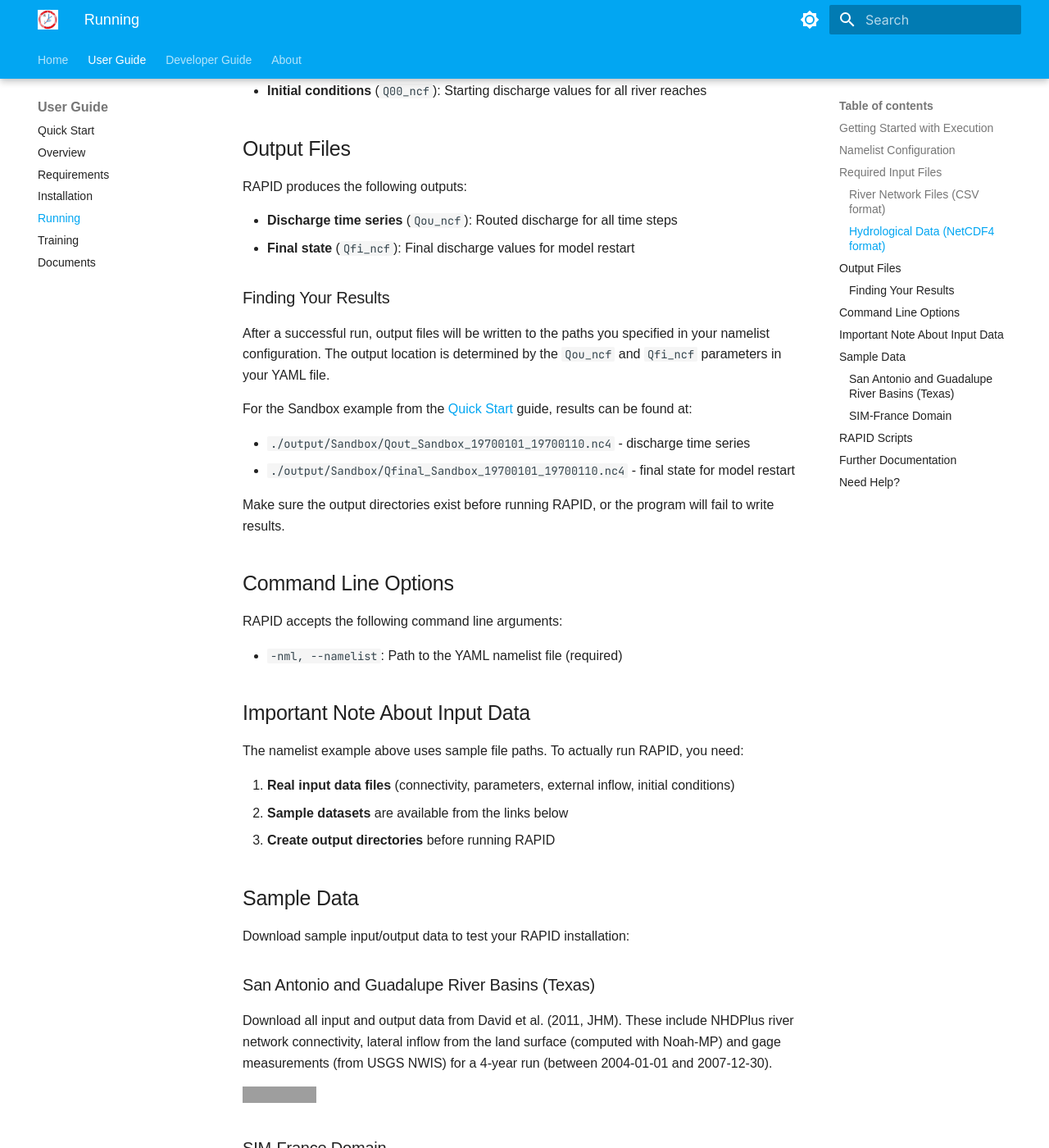
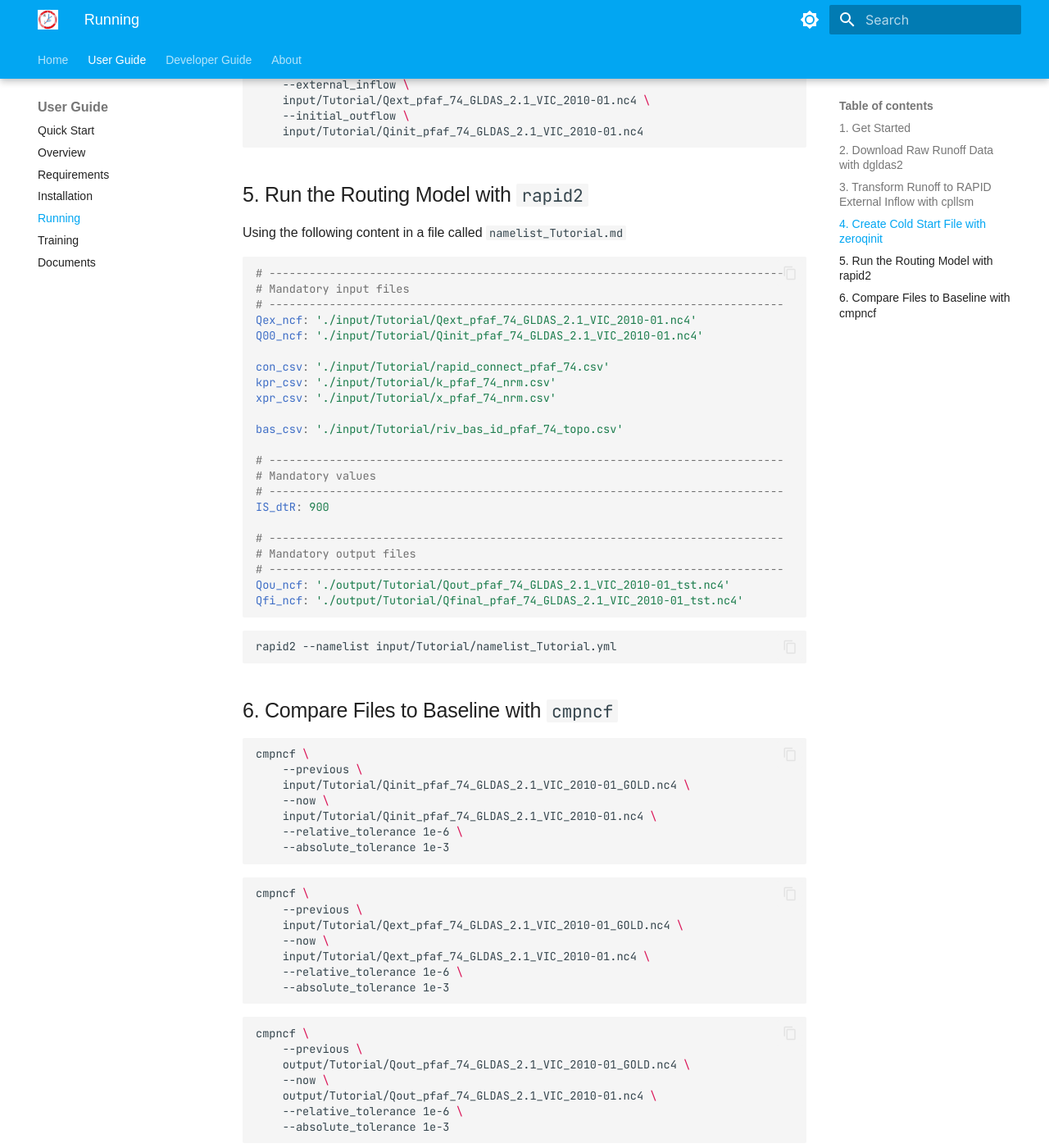
Before and after one commit to c-h-david/rapid-hub, an MkDocs documentation site: the page built from docs/user-guide/getting-started/running.md, in a window 1280 px wide and 1400 px high, scrolled down 1581 px. Shown: the whole window at 82% size. Built offline with MkDocs 1.6.1 and Material for MkDocs 9.7.7, drawn with Linux system fonts in a browser that asks for light colours; a script that is not in the unit is left out; some of the changed text lies outside the part shown; grey boxes are pictures that could not be loaded.

Commit message:
Replace running guide with tutorial workflow from rapid2

````diff
--- a/docs/user-guide/getting-started/running.md
+++ b/docs/user-guide/getting-started/running.md
@@ -1,124 +1,156 @@
 # Running RAPID
 
-## Getting Started with Execution
+This tutorial demonstrates a real scientific workflow using RAPID2. It focuses
+on obtaining input data, running the model, and verifying that results match
+expectations.
 
-RAPID uses a YAML configuration file (namelist) to specify input files, parameters, and output locations. The basic command to run RAPID is:
+All commands below are written in `bash`. This example is intended to serve as
+a primary reference for new users.
+
+## 1. Get Started
+
+Create working directories:
+
+``` bash
+mkdir -p input/Tutorial
+mkdir -p output/Tutorial
+```
+
+We'll be using files from a Zenodo repository:
+
+[![DOI:10.5281/zenodo.8248069][SVG_ZENODO]][URL_ZENODO]
+
+Specifically, the following files are needed:
+
+- `rapid_connect_pfaf_ii.zip`
+- `coords_pfaf_ii.zip`
+- `rapid_coupling_pfaf_ii_GLDAS.zip`
+
+For this tutorial, we use the `pfaf_74` files, corresponding to the Mississippi
+River Basin.
+
+## 2. Download Raw Runoff Data with `dgldas2`
+
+Download GLDAS phase `2.1`, model `VIC`, for `2010-01`:
+
+``` bash
+dgldas2 \
+    --phase 2.1 \
+    --model VIC \
+    --time 2010-01 \
+    --land_surface_model \
+    input/Tutorial/GLDAS_2.1_VIC_2010-01.nc4
+```
+
+The new file is placed in `input/Tutorial`. Other files are also automatically
+downloaded in that directory and removed after use.
+
+> Note: GLDAS `2.0` is also supported, as are the `CLSM` and `NOAH` models.
+
+## 3. Transform Runoff to RAPID External Inflow with `cpllsm`
+
+Convert the GLDAS runoff file into RAPID external inflow format:
+
+``` bash
+cpllsm \
+    --land_surface_model \
+    input/Tutorial/GLDAS_2.1_VIC_2010-01.nc4 \
+    --connectivity \
+    input/Tutorial/rapid_connect_pfaf_74.csv \
+    --coordinates \
+    input/Tutorial/coords_pfaf_74.csv \
+    --coupling \
+    input/Tutorial/rapid_coupling_pfaf_74_GLDAS.csv \
+    --external_inflow \
+    input/Tutorial/Qext_pfaf_74_GLDAS_2.1_VIC_2010-01.nc4
+```
+
+## 4. Create Cold Start File with `zeroqinit`
+
+``` bash
+zeroqinit \
+    --external_inflow \
+    input/Tutorial/Qext_pfaf_74_GLDAS_2.1_VIC_2010-01.nc4 \
+    --initial_outflow \
+    input/Tutorial/Qinit_pfaf_74_GLDAS_2.1_VIC_2010-01.nc4
+```
+
+## 5. Run the Routing Model with `rapid2`
+
+Using the following content in a file called `namelist_Tutorial.md`
+
+```yaml
+# -----------------------------------------------------------------------------
+# Mandatory input files
+# -----------------------------------------------------------------------------
+Qex_ncf: './input/Tutorial/Qext_pfaf_74_GLDAS_2.1_VIC_2010-01.nc4'
+Q00_ncf: './input/Tutorial/Qinit_pfaf_74_GLDAS_2.1_VIC_2010-01.nc4'
+
+con_csv: './input/Tutorial/rapid_connect_pfaf_74.csv'
+kpr_csv: './input/Tutorial/k_pfaf_74_nrm.csv'
+xpr_csv: './input/Tutorial/x_pfaf_74_nrm.csv'
+
+bas_csv: './input/Tutorial/riv_bas_id_pfaf_74_topo.csv'
+
+# -----------------------------------------------------------------------------
+# Mandatory values
+# -----------------------------------------------------------------------------
+IS_dtR: 900
+
+# -----------------------------------------------------------------------------
+# Mandatory output files
+# -----------------------------------------------------------------------------
+Qou_ncf: './output/Tutorial/Qout_pfaf_74_GLDAS_2.1_VIC_2010-01_tst.nc4'
+Qfi_ncf: './output/Tutorial/Qfinal_pfaf_74_GLDAS_2.1_VIC_2010-01_tst.nc4'
+```
+
+``` bash
+rapid2 --namelist input/Tutorial/namelist_Tutorial.yml
+```
+
+## 6. Compare Files to Baseline with `cmpncf`
+
+``` bash
+cmpncf \
+    --previous \
+    input/Tutorial/Qinit_pfaf_74_GLDAS_2.1_VIC_2010-01_GOLD.nc4 \
+    --now \
+    input/Tutorial/Qinit_pfaf_74_GLDAS_2.1_VIC_2010-01.nc4 \
+    --relative_tolerance 1e-6 \
+    --absolute_tolerance 1e-3
+```
 
 ```bash
-rapid2 --namelist namelist.yml
+cmpncf \
+    --previous \
+    input/Tutorial/Qext_pfaf_74_GLDAS_2.1_VIC_2010-01_GOLD.nc4 \
+    --now \
+    input/Tutorial/Qext_pfaf_74_GLDAS_2.1_VIC_2010-01.nc4 \
+    --relative_tolerance 1e-6 \
+    --absolute_tolerance 1e-3
 ```
 
-**Expected Output (when files exist):**
-```
-Namelist file: namelist.yml
-Done
+``` bash
+cmpncf \
+    --previous \
+    output/Tutorial/Qout_pfaf_74_GLDAS_2.1_VIC_2010-01_GOLD.nc4 \
+    --now \
+    output/Tutorial/Qout_pfaf_74_GLDAS_2.1_VIC_2010-01.nc4 \
+    --relative_tolerance 1e-6 \
+    --absolute_tolerance 1e-3
 ```
 
-**Expected Output (when input files are missing):**
-```
-Namelist file: namelist.yml
-ERROR - Unable to open ./input/Test/rapid_connect_Test.csv
+```bash
+cmpncf \
+    --previous \
+    output/Tutorial/Qfinal_pfaf_74_GLDAS_2.1_VIC_2010-01_GOLD.nc4 \
+    --now \
+    output/Tutorial/Qfinal_pfaf_74_GLDAS_2.1_VIC_2010-01.nc4 \
+    --relative_tolerance 1e-6 \
+    --absolute_tolerance 1e-3
 ```
 
-## Namelist Configuration
+<!-- pyml disable-num-lines 30 line-length -->
+[SVG_ZENODO]: https://zenodo.org/badge/doi/10.5281/zenodo.8248069.svg
 
-RAPID requires a YAML namelist file that specifies all necessary input and output files. Here's an example configuration:
-
-```yaml
----
-# External inflow file (NetCDF4)
-Qex_ncf: './input/Test/Qext_Test_20000101_20000102.nc4'
-
-# Initial discharge state file (NetCDF4)
-Q00_ncf: './input/Test/Qinit_Test_20000101_20000102.nc4'
-
-# River network connectivity (CSV)
-con_csv: './input/Test/rapid_connect_Test.csv'
-
-# Muskingum k parameter (CSV)
-kpr_csv: './input/Test/k_Test.csv'
-
-# Muskingum x parameter (CSV)
-xpr_csv: './input/Test/x_Test.csv'
-
-# River basin IDs (CSV)
-bas_csv: './input/Test/riv_bas_id_Test.csv'
-
-# Routing time step (seconds)
-IS_dtR: 900
-
-# Output discharge file (NetCDF4)
-Qou_ncf: './output/Test/Qout_Test_20000101_20000102_tst.nc4'
-
-# Final discharge state file (NetCDF4)
-Qfi_ncf: './output/Test/Qfinal_Test_20000101_20000102_tst.nc4'
-```
-
-## Required Input Files
-
-### River Network Files (CSV format)
-- **Connectivity file** (`con_csv`): Defines river network topology with upstream/downstream relationships
-- **Basin IDs file** (`bas_csv`): Specifies which river reaches are included in the simulation
-- **Parameter files** (`kpr_csv`, `xpr_csv`): Muskingum routing parameters for each river reach
-
-### Hydrological Data (NetCDF4 format)
-- **External inflow** (`Qex_ncf`): Lateral inflow from land surface models
-- **Initial conditions** (`Q00_ncf`): Starting discharge values for all river reaches
-
-## Output Files
-
-RAPID produces the following outputs:
-
-- **Discharge time series** (`Qou_ncf`): Routed discharge for all time steps
-- **Final state** (`Qfi_ncf`): Final discharge values for model restart
-
-### Finding Your Results
-
-After a successful run, output files will be written to the paths you specified in your namelist configuration. The output location is determined by the `Qou_ncf` and `Qfi_ncf` parameters in your YAML file.
-
-For the Sandbox example from the [Quick Start](../../quick-start.md) guide, results can be found at:
-
-- `./output/Sandbox/Qout_Sandbox_19700101_19700110.nc4` - discharge time series
-- `./output/Sandbox/Qfinal_Sandbox_19700101_19700110.nc4` - final state for model restart
-
-Make sure the output directories exist before running RAPID, or the program will fail to write results.
-
-## Command Line Options
-
-RAPID accepts the following command line arguments:
-
-- `-nml, --namelist`: Path to the YAML namelist file (required)
-
-## Important Note About Input Data
-
-The namelist example above uses sample file paths. To actually run RAPID, you need:
-
-1. **Real input data files** (connectivity, parameters, external inflow, initial conditions)
-2. **Sample datasets** are available from the links below
-3. **Create output directories** before running RAPID
-
-## Sample Data
-
-Download sample input/output data to test your RAPID installation:
-
-### San Antonio and Guadalupe River Basins (Texas)
-Download all input and output data from David et al. (2011, JHM). These include NHDPlus river network connectivity, lateral inflow from the land surface (computed with Noah-MP) and gage measurements (from USGS NWIS) for a 4-year run (between 2004-01-01 and 2007-12-30).
-
-[![10.5281/zenodo.16565](https://zenodo.org/badge/doi/10.5281/zenodo.16565.svg)](http://dx.doi.org/10.5281/zenodo.16565)
-
-### SIM-France Domain
-Download all input and output data from David et al. (2011, HP). These include SIM-France river network connectivity, inflow from the land surface (computed with ISBA), bilateral inflow from groundwater (computed with MODCOU) for a 10-year run (between 1995-08-01 and 2005-07-31).
-
-[![10.5281/zenodo.30228](https://zenodo.org/badge/doi/10.5281/zenodo.30228.svg)](http://dx.doi.org/10.5281/zenodo.30228)
-
-## RAPID Scripts
-
-Additional scripts and tools to help with RAPID execution are available in the [RAPID repository](https://github.com/c-h-david/rapid2/) which contains the most current helper scripts and utilities.
-
-## Further Documentation
-
-For detailed tutorials and advanced usage, see the [Tutorials](../tutorials/training.md) section.
-
-## Need Help?
-
-If you need information on using RAPID that is not included here or in the RAPID publications, please don't hesitate to [ask on GitHub](https://github.com/c-h-david/rapid2/issues/new/choose) as feedback is enthusiastically appreciated and new users welcome!
+[URL_ZENODO]: https://doi.org/10.5281/zenodo.8248069
````
